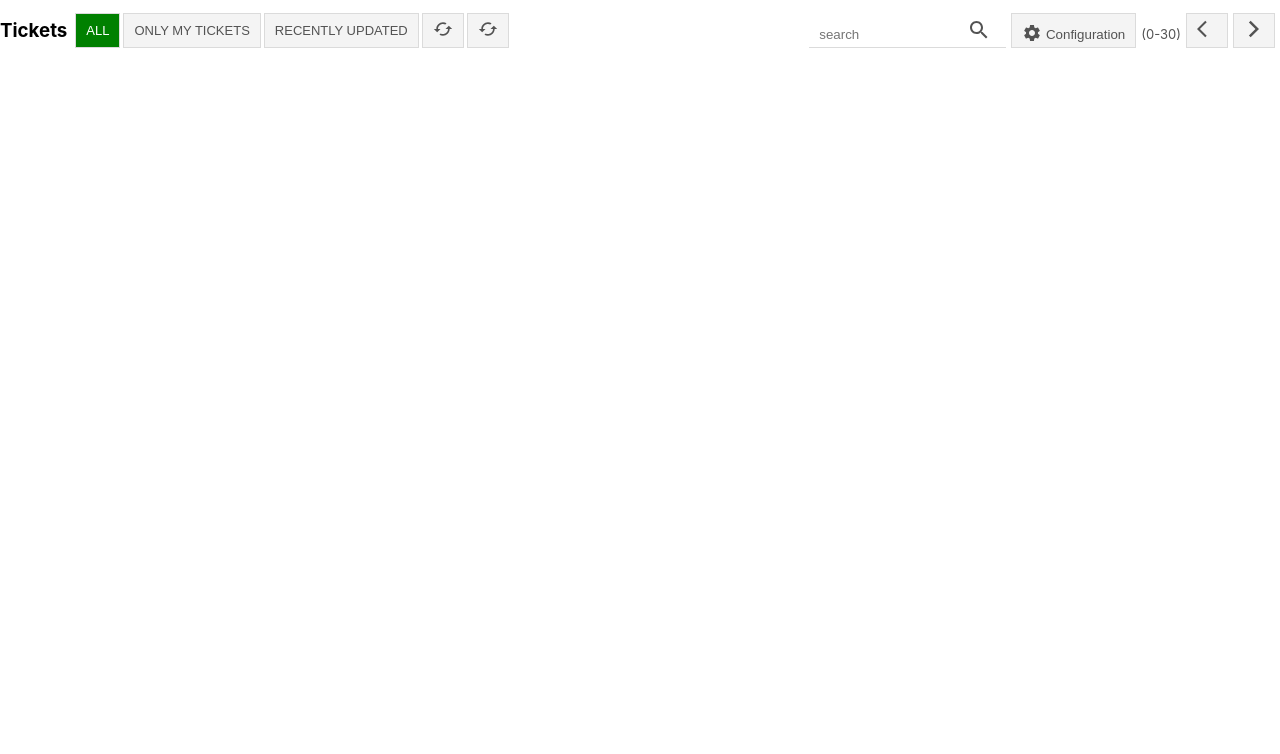
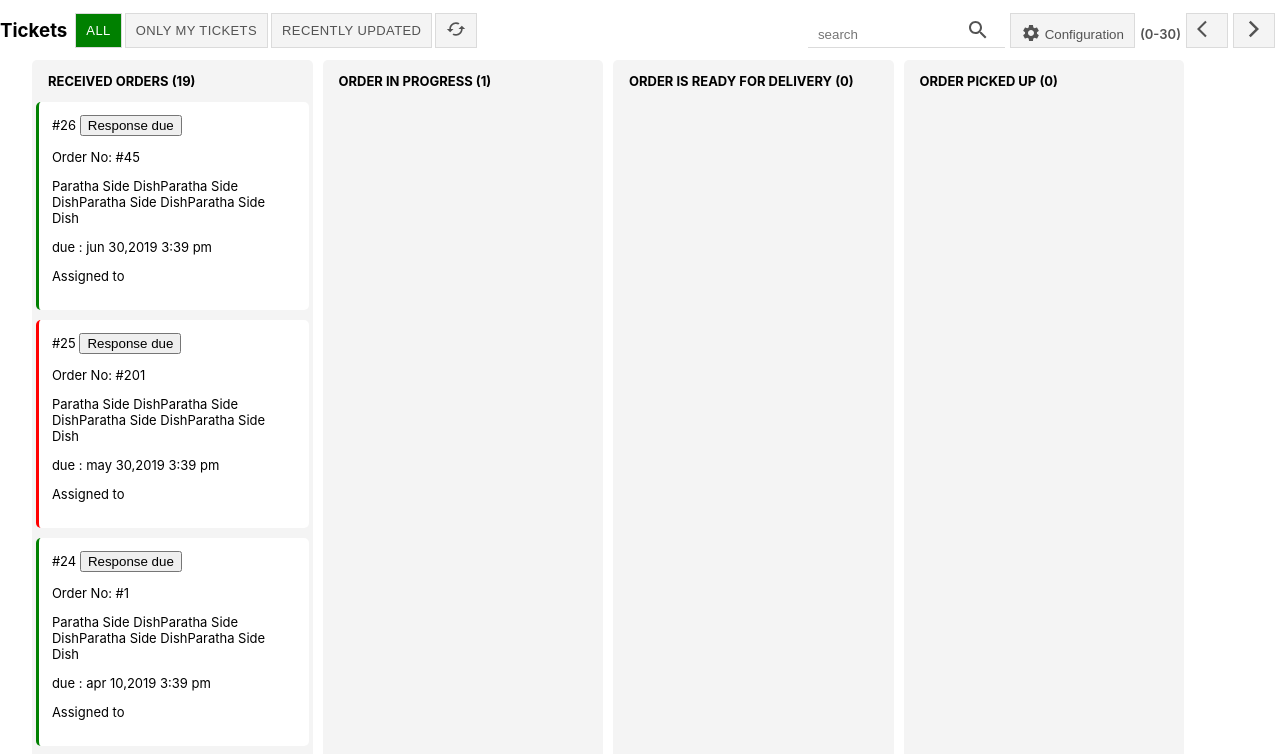
Before and after one commit to Narmadhu/KanbanBoardUi, a React (Create React App) app: page / in a window 1280 px wide. Shown: the top 754 px of the page. Built offline with nearby package versions, Linux system fonts and the light colour scheme.

Commit message:
added the orders component

```diff
--- a/package.json
+++ b/package.json
@@ -3,6 +3,10 @@
   "version": "0.1.0",
   "private": true,
   "dependencies": {
+    "@fortawesome/fontawesome-free": "^5.15.3",
+    "@fortawesome/fontawesome-svg-core": "^1.2.35",
+    "@fortawesome/free-solid-svg-icons": "^5.15.3",
+    "@fortawesome/react-fontawesome": "^0.1.14",
     "@material-ui/core": "^4.12.2",
     "@material-ui/icons": "^4.11.2",
     "@testing-library/jest-dom": "^5.11.4",
--- a/src/App.js
+++ b/src/App.js
@@ -1,10 +1,12 @@
 import React from "react";
 import Nav from "./Components/Nav/Nav";
+import Tickets from "./Components/Tickets/Tickets";
 
 function App() {
   return (
     <div>
       <Nav />
+      <Tickets />
     </div>
   );
 }
--- a/src/Components/Nav/Left/LeftPart.js
+++ b/src/Components/Nav/Left/LeftPart.js
@@ -1,7 +1,7 @@
 import React from "react";
 // import FilterIcon from "@material-ui/icons/";
 import CachedIcon from '@material-ui/icons/Cached';
-import Button from '@material-ui/core/Button';
+import { FontAwesomeIcon } from "@fortawesome/react-fontawesome";
 import "./LeftPart.css";
 import { makeStyles } from '@material-ui/core/styles';
 
@@ -27,7 +27,8 @@ function LeftPart() {
       <button style={{backgroundColor:"green",color:"white"}} >all</button>
       <button>only my tickets</button>
       <button>recently updated</button>
-      <button><CachedIcon fontSize="small" /></button>
+      {/* <button><CachedIcon fontSize="small" /></button> */}
+      {/* <button><FontAwesomeIcon icon="Filter" /></button> */}
       <button> <CachedIcon fontSize="small" /></button>
       </div>
     </div>
--- a/src/Components/Nav/Nav.css
+++ b/src/Components/Nav/Nav.css
@@ -18,6 +18,7 @@ button{
     color: rgb(83, 83, 83);
     padding: 5px 10px;
     font-size: small;
+    letter-spacing: 0.4px;
 }
 
 /* Rightside Nav */
@@ -52,4 +53,5 @@ padding: 5px 10px;
     color: rgb(83, 83, 83);
     margin-right: 5px;
     font-size: small;
+    font-weight:600;
 }
--- /dev/null
+++ b/src/Components/Tickets/Received/Received.js
@@ -0,0 +1,46 @@
+import React from "react";
+
+function Received() {
+  return (
+    <div className="grid-column" >
+      <div className="each-grid">
+        <span>#26 <button>Response due</button></span>
+        <p>Order No: #45 </p>
+        <p>Paratha Side DishParatha Side DishParatha Side DishParatha Side Dish</p>
+        <div>
+        <p>due : jun 30,2019 3:39 pm</p>
+        <p>Assigned to <span></span></p>
+        </div>
+      </div>
+      <div>
+        <span>#25 <button>Response due</button></span>
+        <p>Order No: #201 </p>
+        <p>Paratha Side DishParatha Side DishParatha Side DishParatha Side Dish</p>
+        <div>
+        <p>due : may 30,2019 3:39 pm</p>
+        <p>Assigned to <span></span></p>
+        </div>
+      </div>
+      <div>
+        <span>#24 <button>Response due</button></span>
+        <p>Order No: #1 </p>
+        <p>Paratha Side DishParatha Side DishParatha Side DishParatha Side Dish</p>
+        <div>
+        <p>due : apr 10,2019 3:39 pm</p>
+        <p>Assigned to <span></span></p>
+        </div>
+      </div>
+      <div>
+        <span>#23 <button>Response due</button></span>
+        <p>Order No: #600 </p>
+        <p>Paratha Side DishParatha Side DishParatha Side DishParatha Side Dish</p>
+        <div>
+        <p>due : jan 03,2019 3:39 am</p>
+        <p>Assigned to <span></span></p>
+        </div>
+      </div>
+    </div>
+  );
+}
+
+export default Received;
--- /dev/null
+++ b/src/Components/Tickets/Tickets.css
@@ -0,0 +1,37 @@
+.grid{
+    display: grid;
+    grid-template-columns: repeat(4,1fr);
+    grid-gap: 10px;
+}
+.tickets{
+    padding: 0 6em 0 2em ;
+}
+.grid > div{
+    background-color: #f4f4f4;
+    border-radius: 5px;
+}
+.grid > div h3{
+    text-transform: uppercase;
+    font-size: small;
+    margin-left: 1rem;
+}
+
+.grid-column{
+    display: grid;
+    grid-template-rows: repeat(4,1fr);
+    grid-gap: 10px;
+}
+.grid-column > div{
+    background-color: white;
+    margin:0 0.3em ;
+     padding: 1em;
+     font-size: small;
+     border-left:3px solid green ;
+     border-radius: 5px;
+}
+.grid-column > div:nth-child(2){
+    border-left:3px solid red;
+}
+/* .each-grid{ */
+
+/* } */
--- /dev/null
+++ b/src/Components/Tickets/Tickets.js
@@ -0,0 +1,25 @@
+import React from "react";
+import Received from "./Received/Received";
+import "./Tickets.css";
+
+function Tickets() {
+  return (
+    <div className="grid tickets" >
+      <div>
+        <h3>received orders (19) </h3>
+        <Received />
+      </div>
+      <div>
+        <h3>order in progress (1) </h3>
+      </div>
+      <div>
+        <h3>order is ready for delivery (0) </h3>
+      </div>
+      <div>
+        <h3>order picked up (0) </h3>
+      </div>
+    </div>
+  );
+}
+
+export default Tickets;
```
Also changed, not shown: 1 other file (tests, documents, lock files or other folders).
